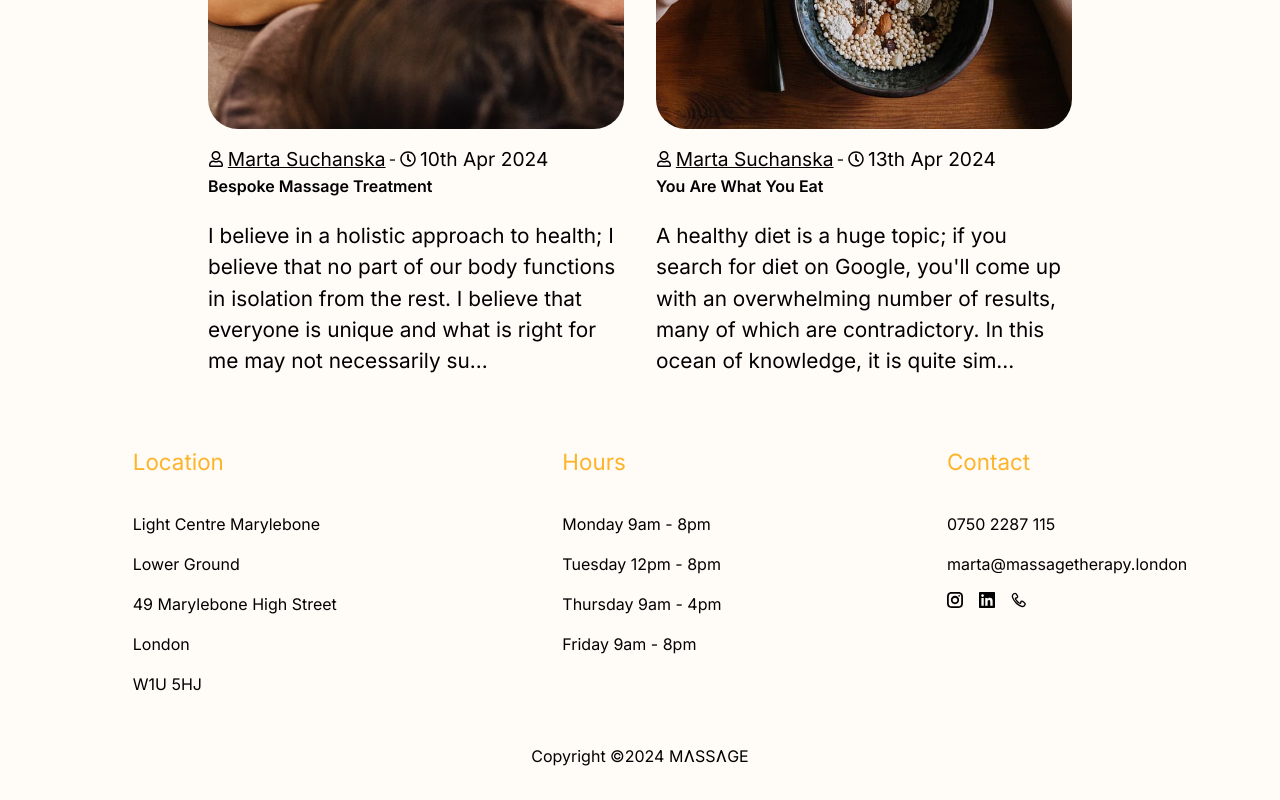
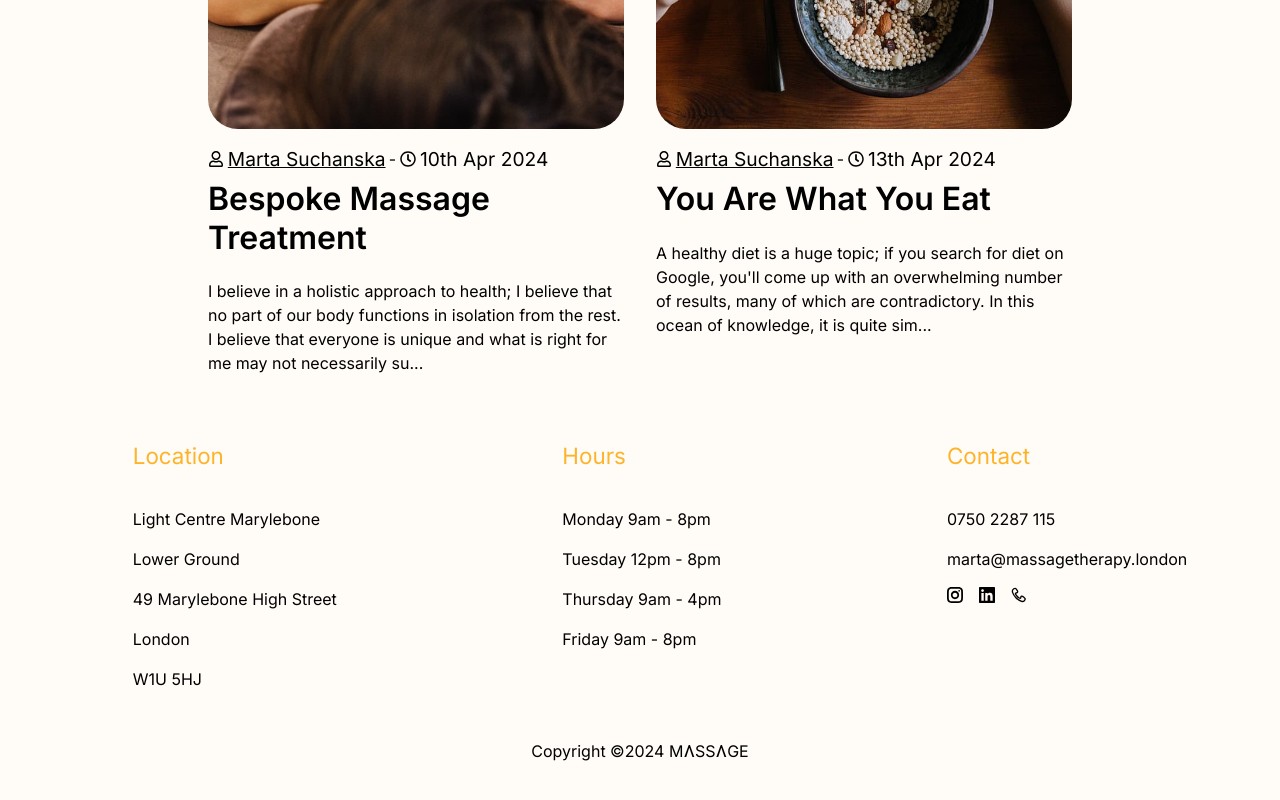
Before and after one commit to lbourke1234/massageTherapy, a Next.js app: page /blog in a window 1280 px wide. Shown: the part 707-1507 px from the top of the page. Built offline with nearby package versions, Linux system fonts and the light colour scheme.

Commit message:
changes made to match original and font updated

```diff
--- a/src/app/components/nav/Navbar.jsx
+++ b/src/app/components/nav/Navbar.jsx
@@ -196,9 +196,11 @@ const Navbar = () => {
             <div ref={hamburgerRef} onClick={(e) => handleToggleNavbar(e)}>
               <HamburgerMenuStyled />
             </div>
+            <Link href={"/"}>
               <MobileLogoContainer>
                 <MobileLogo />
               </MobileLogoContainer>
+            </Link>
             <StyledExtraButtonMobile onClick={() => goToExternalSite()}>
               Book Now!
             </StyledExtraButtonMobile>
@@ -231,10 +233,12 @@ const Navbar = () => {
                 </Link>
               </ul>
             </Row>
+            <Link href={"/"}>
               <IconsContainer>
                 <Logo />
               </IconsContainer>
-            <StyledExtraButton>Book Now!</StyledExtraButton>
+            </Link>
+            <StyledExtraButton onClick={() => goToExternalSite()}>Book Now!</StyledExtraButton>
           </NavbarContainer>
         </NavContent>
       </div>
--- a/src/app/pages/about/Content.jsx
+++ b/src/app/pages/about/Content.jsx
@@ -23,8 +23,9 @@ const MainContainer = styled.div`
 
 const Bespoke = styled.p`
   font-size: 1.5em;
-  @media screen and (max-width: 1000px) {
+  @media screen and (max-width: 800px) {
     text-align: left;
+    // font-size: 1em;
   }
 `;
 const BottomContainer = styled.div`
--- a/src/app/pages/about/TextColumn.jsx
+++ b/src/app/pages/about/TextColumn.jsx
@@ -20,7 +20,10 @@ const TextCol = styled.div`
 `;
 
 const Text = styled.p`
-  font-size: 1.2em;
+  font-size: 1.1em;
+  @media screen and (max-width: 800px) {
+    font-size: 1em;
+  }
 `;
 
 const Line = styled.hr`
--- a/src/app/pages/blog/PreviewCard.jsx
+++ b/src/app/pages/blog/PreviewCard.jsx
@@ -24,12 +24,16 @@ const Heading = styled.h2`
   color: black;
   padding: 0.2em 0;
   font-weight: 600;
+  font-size: 2em;
+  @media screen and (max-width: 1200px) {
+    font-size: 1.5em;
+  }
   &:hover {
     cursor: pointer;
   }
 `;
 const Text = styled.p`
-  font-size: 1.3em;
+  // font-size: 1.3em;
 `;
 const Author = styled.span`
   font-size: 1.2em;
--- a/src/app/pages/blogPosts/BespokeMassageTreatment.jsx
+++ b/src/app/pages/blogPosts/BespokeMassageTreatment.jsx
@@ -11,11 +11,11 @@ const SubHeading = styled.h3`
   font-size: 2em;
   font-weight: 600;
   @media screen and (max-width: 800px) {
+    font-size: 1.5em;
   }
-  font-size: 1.5em;
 `;
 const Text = styled.p`
-  font-size: 1.2em;
+  font-size: 1.1em;
   @media screen and (max-width: 800px) {
     font-size: 1em;
   }
```
Lines whose indentation alone changed are shown as unchanged.
